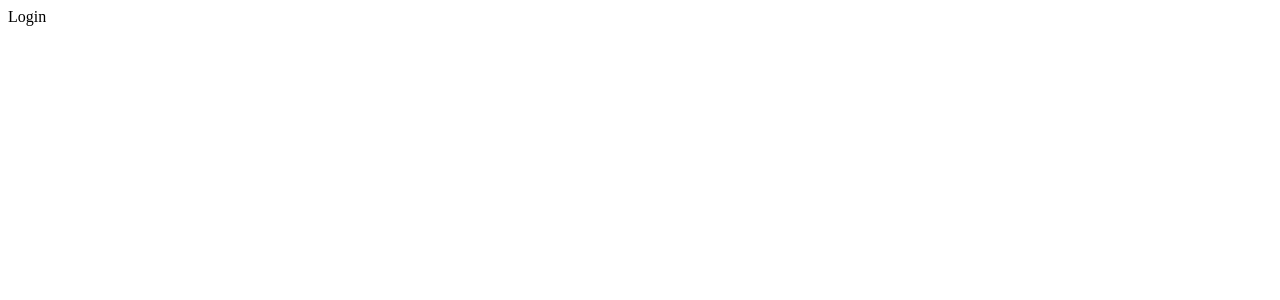
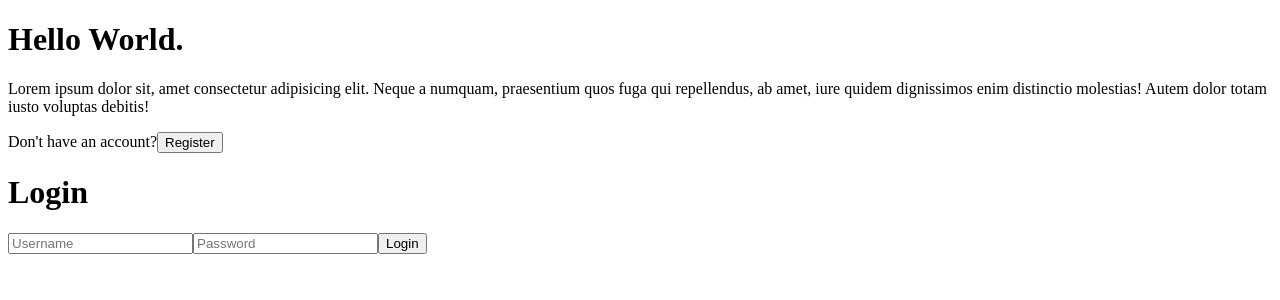
Before and after one commit to joeygeofrey/ReactJS-friendbook-social-media-app, a React (Create React App) app in the folder client/: page / in a window 1280 px wide. Shown: the top 300 px of the page. Built offline with nearby package versions, Linux system fonts and the light colour scheme.

Commit message:
Update: login page - add text, form, buttons

```diff
--- a/client/src/pages/login/Login.jsx
+++ b/client/src/pages/login/Login.jsx
@@ -2,7 +2,26 @@ import "./login.scss"
 
 const Login = () => {
     return (
-        <div className="login">Login</div>
+        <div className="login">
+            <div className="card">
+                <div className="left">
+                    <h1>Hello World.</h1>
+                    <p>
+                        Lorem ipsum dolor sit, amet consectetur adipisicing elit. Neque a numquam, praesentium quos fuga qui repellendus, ab amet, iure quidem dignissimos enim distinctio molestias! Autem dolor totam iusto voluptas debitis!
+                    </p>
+                    <span>Don't have an account?</span>
+                    <button>Register</button>
+                </div>
+            </div>
+            <div className="right">
+                <h1>Login</h1>
+                <form>
+                    <input type="text" placeholder="Username" />
+                    <input type="password" placeholder="Password" />
+                    <button>Login</button>
+                </form>
+            </div>
+        </div>
     )
 }
 
```
